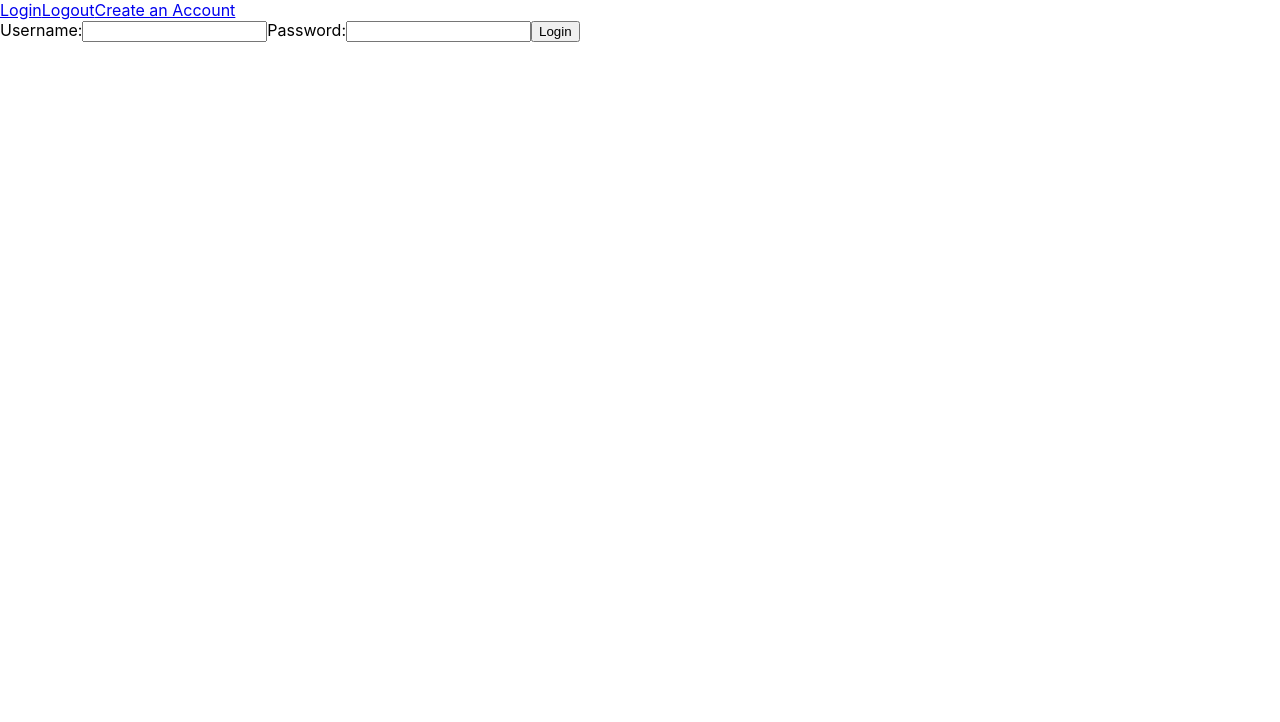
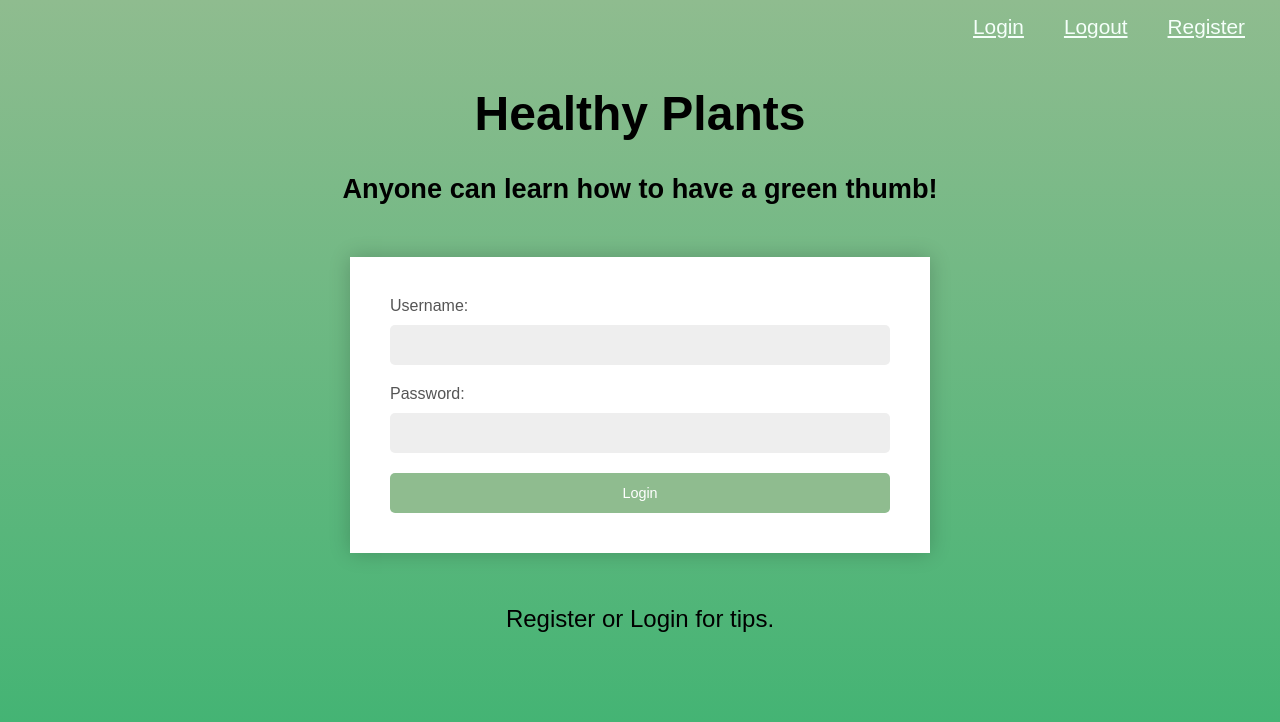
Before and after one commit to dconley1212/unit4buildweekproject, a React (Create React App) app in the folder client/: page / in a window 1280 px wide. Shown: the top 722 px of the page. Built offline with nearby package versions, Linux system fonts and the light colour scheme.

Commit message:
added styling to landing and login page

```diff
--- a/client/package.json
+++ b/client/package.json
@@ -7,10 +7,12 @@
     "@testing-library/react": "^12.1.3",
     "@testing-library/user-event": "^13.5.0",
     "axios": "^0.26.0",
+    "bootstrap": "^5.1.3",
     "react": "^17.0.2",
     "react-dom": "^17.0.2",
     "react-router-dom": "^5.3.0",
     "react-scripts": "5.0.0",
+    "styled-components": "^5.3.3",
     "web-vitals": "^2.1.4"
   },
   "scripts": {
--- a/client/src/Components/App.js
+++ b/client/src/Components/App.js
@@ -1,29 +1,88 @@
 import React from "react";
-import { Route, Link } from "react-router-dom";
+import { Route, Link, Switch } from "react-router-dom";
 import Login from "./Login";
 import Dashboard from "./Dashboard";
 import Register from "./Register";
+import styled from "styled-components";
+
+const StyledHeader = styled.header`
+  display: flex;
+  flex-direction: row-reverse;
+  padding: 10px;
+`;
+
+const StyledLinks = styled.div`
+  display: block;
+  padding: 5px;
+`;
+
+const StyledNavLink = styled(Link)`
+  padding: 10px;
+  margin: 10px;
+  color: #f5fffa;
+  font-size: 1.3rem;
+`;
+
+const StyledTitle = styled.h1`
+  display: flex;
+  flex-direction: column;
+  justify-content: center;
+  align-items: center;
+  font-size: 3rem;
+  color: #000000;
+`;
+
+const StyledSlogan = styled.h2`
+  display: flex;
+  flex-direction: column;
+  justify-content: center;
+  align-items: center;
+  font-size: 1.7rem;
+  color: #000000;
+  margin: 0px;
+`;
+
+const StyledActionParagraph = styled.p`
+  display: flex;
+  flex-direction: column;
+  justify-content: center;
+  align-items: center;
+  font-size: 1.5rem;
+  color: #000000;
+  margin: 0px;
+`;
 
 function App() {
   return (
     <div>
+      <StyledHeader>
         <header>
-        <Link to="/login">Login</Link>
-        <Link to="/login">Logout</Link>
-        <Link to="/register">Create an Account</Link>
+          <StyledLinks>
+            <StyledNavLink to="/login">Login</StyledNavLink>
+            <StyledNavLink to="/login">Logout</StyledNavLink>
+            <StyledNavLink to="/register">Register</StyledNavLink>
+          </StyledLinks>
         </header>
+      </StyledHeader>
+      <StyledTitle>Healthy Plants</StyledTitle>
+      <StyledSlogan>Anyone can learn how to have a green thumb!</StyledSlogan>
+      <Switch>
+        <Route path="/login">
+          <Login />
+        </Route>
+        <Route exact path="/">
+          <Login />
+          <StyledActionParagraph>
+            Register or Login for tips.
+          </StyledActionParagraph>
+        </Route>
         <Route path="/dashboard">
           <Dashboard />
         </Route>
         <Route path="/register">
           <Register />
         </Route>
-      <Route path="/login">
-        <Login />
-      </Route>
-      <Route exact path="/">
-        <Login />
-      </Route>
+      </Switch>
     </div>
   );
 }
--- a/client/src/Components/Login.js
+++ b/client/src/Components/Login.js
@@ -1,6 +1,68 @@
 import React, { useState } from "react";
 import { useHistory } from "react-router-dom";
 import axios from "axios";
+import styled, { createGlobalStyle, css } from "styled-components";
+
+const GlobalStyle = createGlobalStyle`
+html {
+    height: 100%
+}
+body {
+    font-family: Arial, Helvetica, sans-serif;
+    background: linear-gradient(to bottom, #8FBC8F, #3CB371);
+    height: 100%;
+    margin: 0;
+    color: #555;
+}
+`;
+
+const sharedStyles = css`
+  background-color: #eee;
+  height: 40px;
+  border-radius: 5px;
+  border: 1px;
+  margin: 10px 0 20px 0;
+  padding: 20px;
+  box-sizing: border-box;
+`;
+
+const StyledFormWrapper = styled.div`
+  display: flex;
+  justify-content: center;
+  align-items: center;
+  height: 50vh;
+  padding: 0 10px;
+`;
+const StyledForm = styled.form`
+  display: flex;
+  flex-direction: column;
+  width: 100%;
+  max-width: 500px;
+  padding: 40px;
+  background-color: #fff;
+  border-radius: 10px
+  box-sizing: border-box;
+  box-shadow: 0px 0px 20px 0px rgba(0,0,0,0.2);
+  `;
+
+const StyledInput = styled.input`
+  display: block;
+  width: 100%;
+  ${sharedStyles}
+`;
+
+const StyledButton = styled.button`
+  display: block;
+  background-color: #8fbc8f;
+  color: #fff;
+  font-size: 0.9rem;
+  border: 0;
+  border-radius: 5px;
+  height: 40px;
+  padding: 0 20px;
+  cursor: pointer;
+  box-sizing: border-box;
+`;
 
 const Login = () => {
   const [form, setForm] = useState({
@@ -32,27 +94,30 @@ const Login = () => {
 
   return (
     <div>
-      <form onSubmit={handleLoginSubmit}>
+      <GlobalStyle />
+      <StyledFormWrapper>
+        <StyledForm onSubmit={handleLoginSubmit}>
           <label>
             Username:
-          <input
+            <StyledInput
               type="text"
               name="username"
               value={form.username}
               onChange={handleChange}
-          ></input>
+            ></StyledInput>
           </label>
           <label>
             Password:
-          <input
+            <StyledInput
               type="password"
               name="password"
               value={form.password}
               onChange={handleChange}
-          ></input>
+            ></StyledInput>
           </label>
-        <button>Login</button>
-      </form>
+          <StyledButton>Login</StyledButton>
+        </StyledForm>
+      </StyledFormWrapper>
     </div>
   );
 };
```
Also changed, not shown: 1 other file (tests, documents, lock files or other folders). Lines whose indentation alone changed are shown as unchanged.
